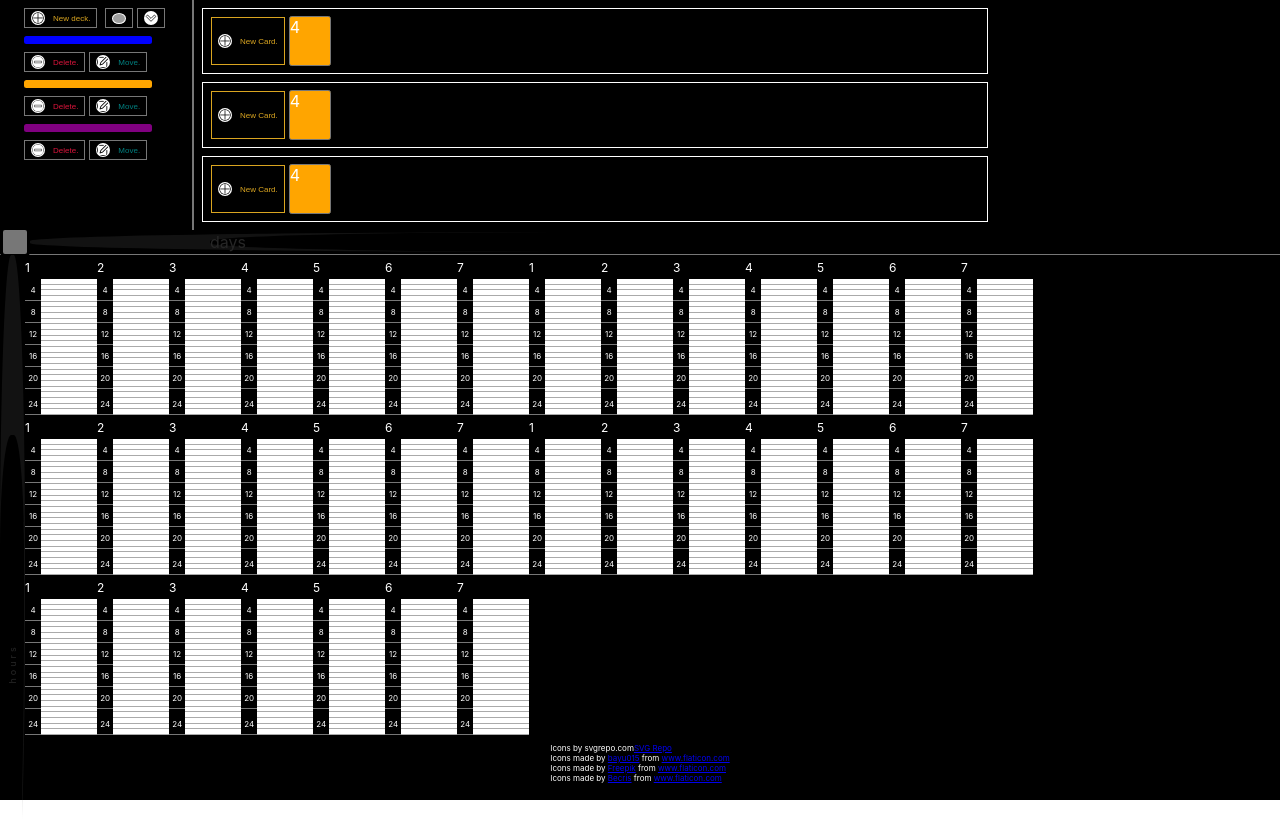
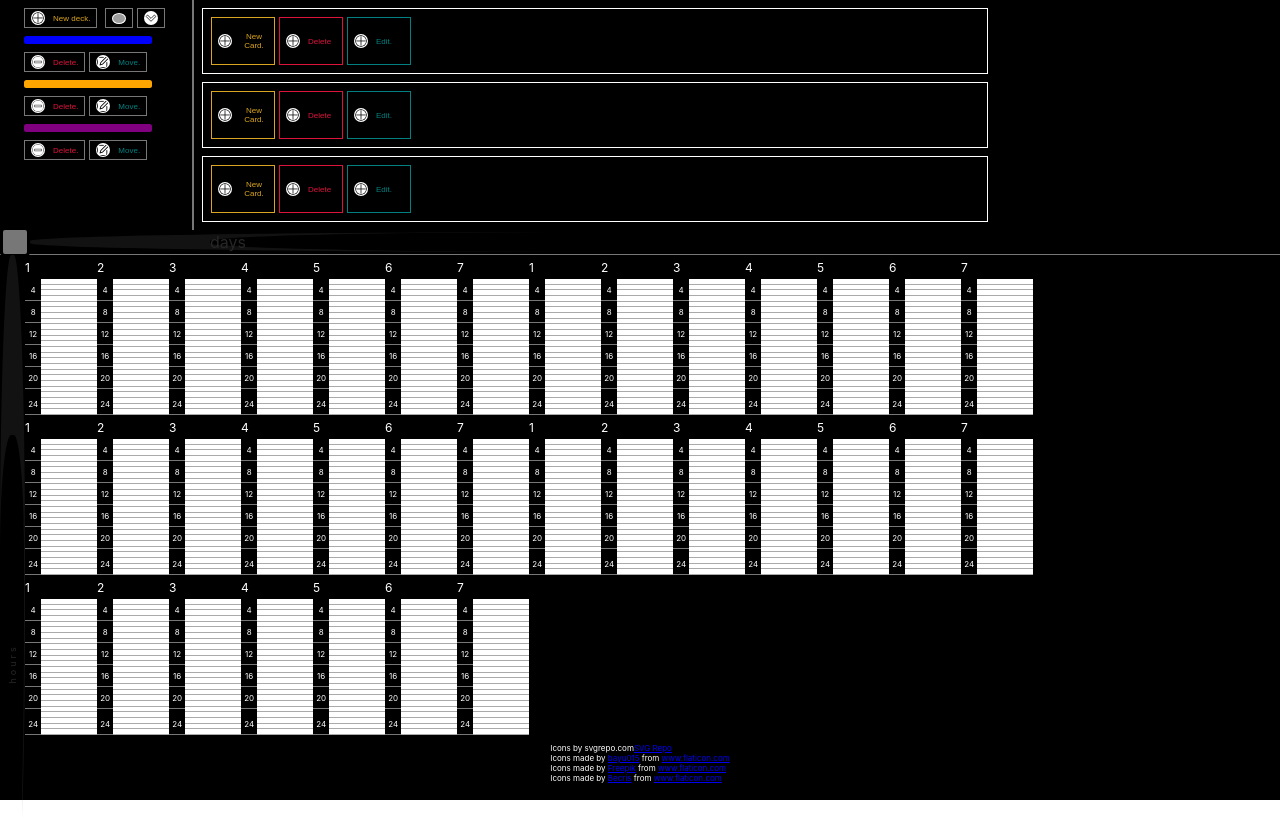
Before and after one commit to munrhalls/time-glance, a React (Create React App) app: page / in a window 1280 px wide. Shown: the top 838 px of the page. Built offline with nearby package versions, Linux system fonts and the light colour scheme; grey boxes are pictures that could not be loaded.

Commit message:
timecard

```diff
--- a/src/App.css
+++ b/src/App.css
@@ -107,6 +107,19 @@ body {
   color: goldenrod;
   border-color: goldenrod;
   height: 3rem;
+  width: 4rem;
+}
+.Btn.delSquare {
+  color: crimson;
+  border-color: crimson;
+  height: 3rem;
+  width: 4rem;
+}
+.Btn.editSquare {
+  color: teal;
+  border-color: teal;
+  height: 3rem;
+  width: 4rem;
 }
 .Btn.del {
   color: crimson;
--- a/src/components/Button.js
+++ b/src/components/Button.js
@@ -12,6 +12,12 @@ export const Button = ({ type, label, handlerFunc }) => {
       img = add;
     }
     if (type === "addSquare") {
+      img = add;
+    }
+    if (type === "delSquare") {
+      img = add;
+    }
+    if (type === "editSquare") {
       img = add;
     }
     if (type === "del") {
--- a/src/components/TimeCard.js
+++ b/src/components/TimeCard.js
@@ -1,19 +1,31 @@
 import React from "react";
 
-export const TimeCard = ({ timeCard }) => {
+export const TimeCard = ({ timeCard, markTimeCard }) => {
   const handleDragStart = (e) => {
-    console.log(timeCard, timeCard.toString());
+    console.log("DragStart");
     e.dataTransfer.setData("text/plain", e);
   };
 
+  const handleOnClick = () => {
+    console.log(timeCard);
+    markTimeCard(timeCard.id);
+  };
+
   return (
+    <>
+      {timeCard && timeCard.id ? (
         <div
           className="TimeCard"
           style={{ backgroundColor: "orange", zIndex: "1" }}
           draggable={true}
-      onDragStart={handleDragStart}
+          // onDragStart={handleDragStart}
+          onClick={handleOnClick}
         >
-      4
+          {timeCard.duration}
         </div>
+      ) : (
+        ""
+      )}
+    </>
   );
 };
--- a/src/components/TimeDeck.js
+++ b/src/components/TimeDeck.js
@@ -10,18 +10,37 @@ export const TimeDeck = ({ timeDeck }) => {
       id: timeCards.length + 1,
       color: "blue",
       duration: 1,
+      marked: false,
     };
     setTimeCards((timeCards) => {
       return [...timeCards, newTimeCard];
     });
   };
-
+  const delTimeCards = () => {
+    console.log("Delete time cards.");
+  };
+  const editTimeCards = () => {
+    console.log("Edit time cards.");
+  };
+  const markTimeCard = (id) => {
+    console.log(id);
+    const card = timeCards.find((timeCard) => timeCard.id === id);
+  };
   return (
     <div className="TimeDeck" style={{ position: "relative" }}>
       {/* <div className="TimeDeckBg" style={{ backgroundColor: `${timeDeck.color}`, opacity: '0.51', position: 'absolute', top: '0', bottom: '0', left: '0', right: '0' }}></div> */}
       <Button type="addSquare" label="New Card." handlerFunc={addTimeCard} />
+      <Button type="delSquare" label="Delete" handlerFunc={delTimeCards} />
+      <Button type="editSquare" label="Edit." handlerFunc={editTimeCards} />
+
       {timeCards.map((timeCard) => {
-        return <TimeCard timeCard={timeCard} key={timeCard.id + "1"} />;
+        return (
+          <TimeCard
+            timeCard={timeCard}
+            key={timeCard.id + "1"}
+            markTimeCard={markTimeCard}
+          />
+        );
       })}
     </div>
   );
```
Lines whose indentation alone changed are shown as unchanged.
